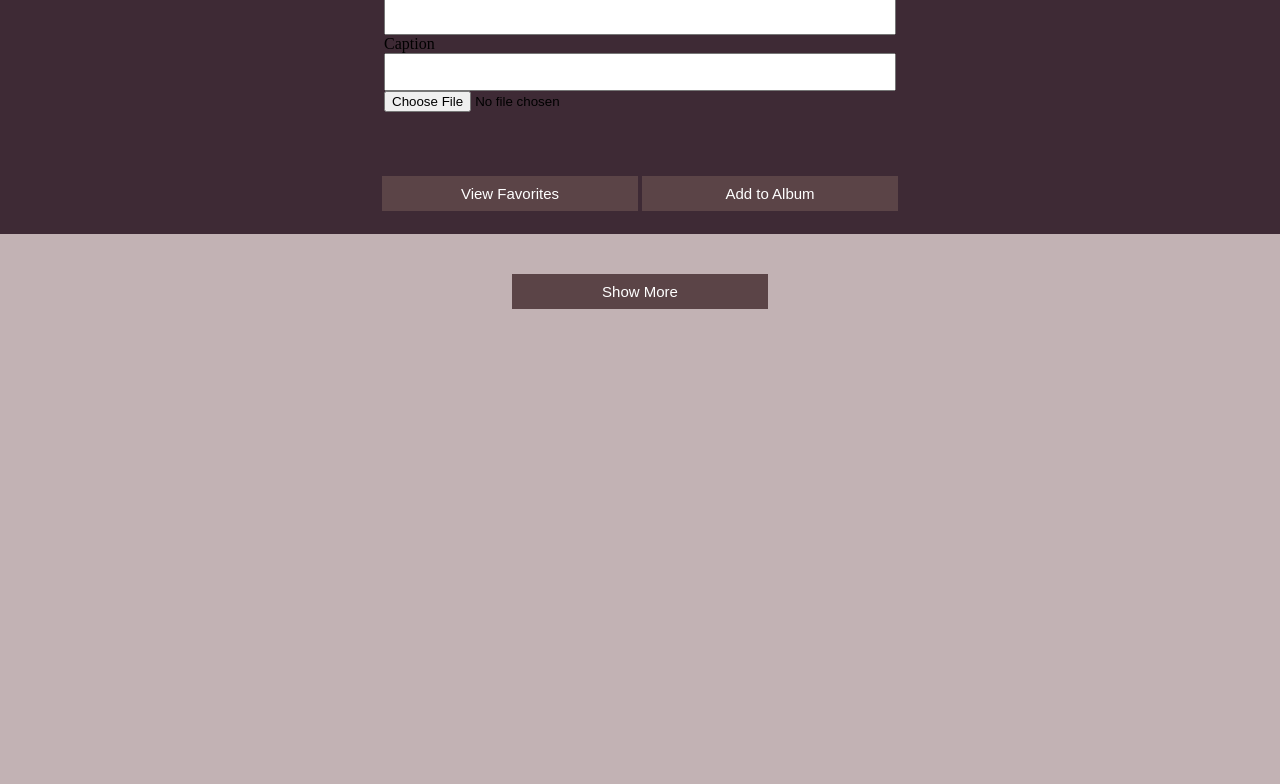
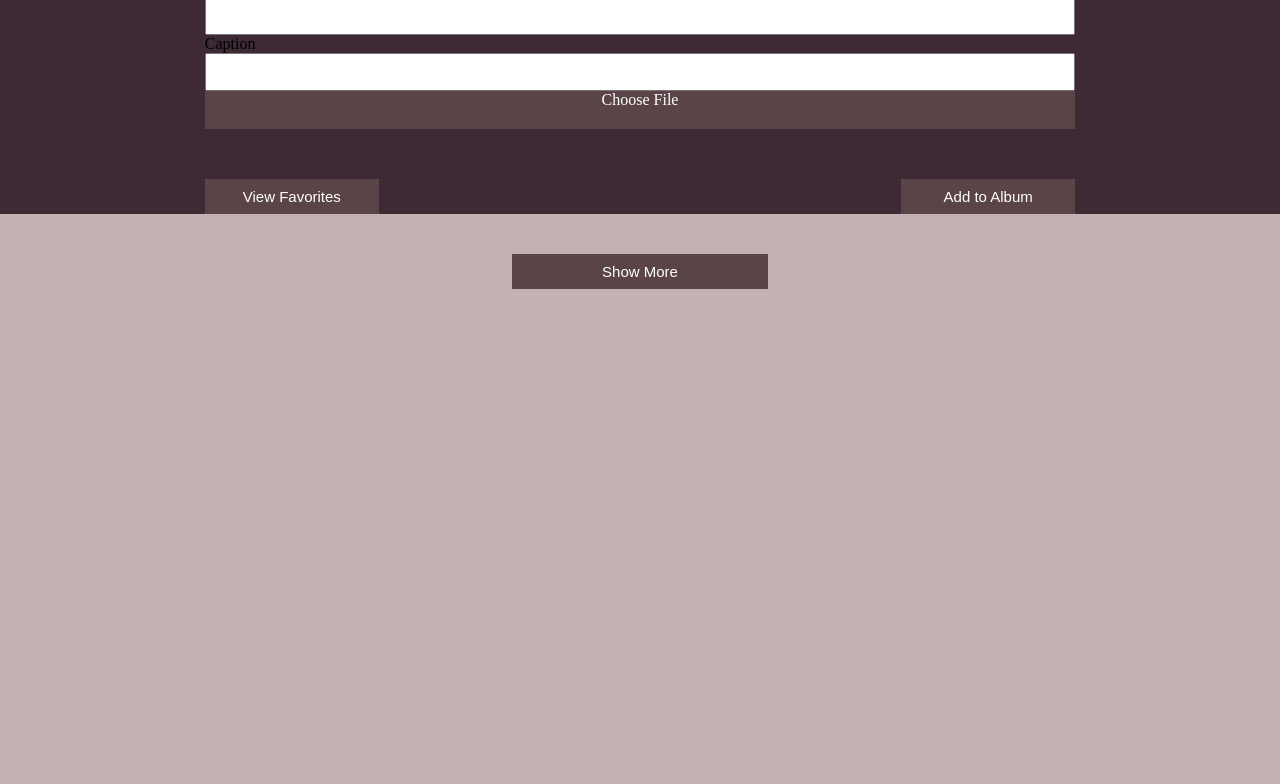
Before and after one commit to AdamN8142/foto-finder, a plain HTML site: page index.html in a window 1280 px wide. Shown: the part 70-854 px from the top of the page. Drawn offline with Linux system fonts and the light colour scheme.

Commit message:
Change layout

```diff
--- a/index.html
+++ b/index.html
@@ -11,21 +11,18 @@
       <h1 class = 'foto-finder-header'>FOTO<img src="Images/foto-finder-logo.svg" class = 'foto-finder-logo'>FINDER</h1>
       <input class = 'search-bar' placeholder = 'Search 'type="text" name="">
     </div>
-    <section class = 'main-content'>
-      <form class = 'search-forms'>
+    <form class = 'form-content'>
         <label for= "title-input">Title</label>
         <input class = 'title-input' type="text">
         <label for= "caption-input">Caption</label>
         <input class = 'caption-input' type="text">
-      </form>
-      <section class = 'all-top-btns'>
-        <div>
-          <input type="file" class = 'choose-file-btn' accept = 'image/* 'name="choose-file">
-        </div>
+          <input type="file" class = 'input-file' accept = 'image/* 'name="choose-file">
+          <label for ='file'>Choose File</label>
+      <div class = 'favorites-and-add'>
         <button   class = 'view-favorites-btn toggle-button'>View Favorites</button>
         <button   class = 'add-to-album-btn'>Add to Album</button>
-      </section>
-    </section>
+      </div>
+    </form>
   </section>
   <section class = 'lower-half'>
     <section class = 'card-container'>
@@ -47,6 +44,5 @@
   </section>
   <script type="text/javascript" src = "photo.js"></script>
   <script type="text/javascript" src = "main.js"></script>
-
 </body>
 </html>
--- a/styles.css
+++ b/styles.css
@@ -21,20 +21,21 @@
   font-size: 2.5rem;
 }
 
-.search-forms {
+.favorites-and-add{
   display: flex;
-  flex-direction: column;
-  width: 40%;
-  margin: auto;
+  justify-content: space-between;
 }
 
 .top-half {
   width: 100%;
 }
 
-.all-top-btns{
-  text-align: center;
-  padding-bottom: 23px;
+.form-content{
+  display: flex;
+  flex-direction: column;
+  width: 68%;
+  margin:auto;
+
 }
 
 .foto-finder-logo{
@@ -42,12 +43,6 @@
  width: 40px;
  }
 
- .choose-file-btn {
-  width: 40%;
-  margin-bottom: 50px;
-  height:35px;
-
- }
 
  .toggle-button  {
   width: 20%;
@@ -166,6 +161,23 @@
   height: 38px;
 }
 
+.input-file{
+  width: 0.1px;
+  height: 0.1px;
+  opacity: 0;
+  overflow: hidden;
+  position: absolute;
+  z-index: -1;
+}
+
+.input-file + label {
+  margin-bottom: 50px;
+  height:38px;
+  color: white;
+  background-color: #5B4447;
+  text-align: center;
+}
+
 
 .more-less-toggle {
   width: 20%;
```
